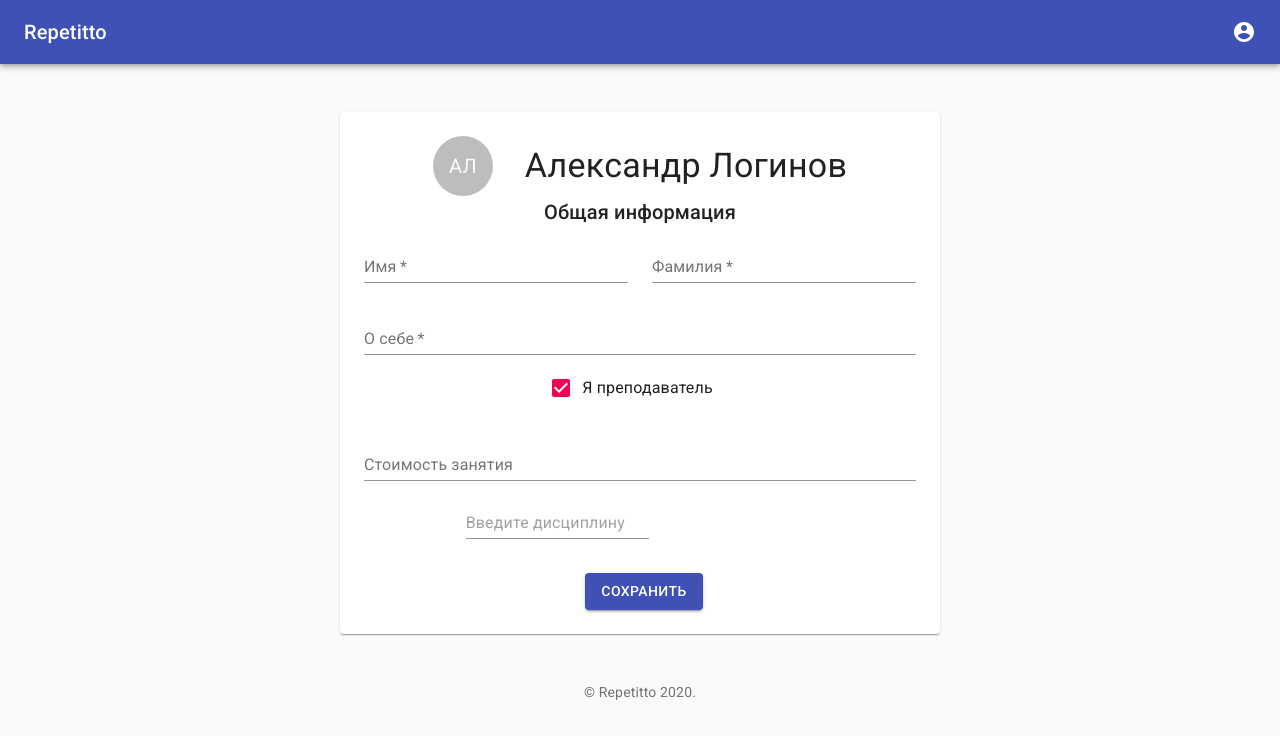
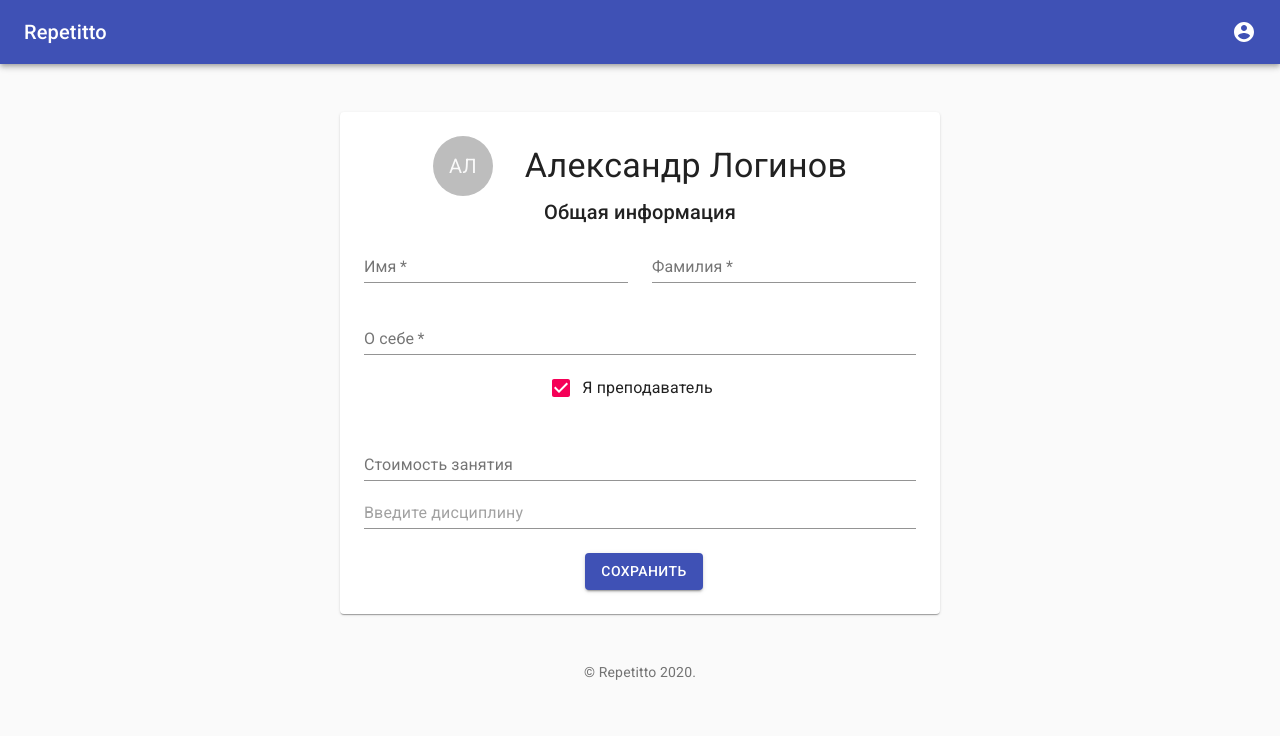
Before and after one commit to DanilBabenkov/Frontend-CFT, a React (Create React App) app: page /profile in a window 1280 px wide. Both pictures are taken after a click on the label "Я преподаватель". Shown: the top 736 px of the page. Built offline with nearby package versions, Linux system fonts and the light colour scheme.

Commit message:
Доисправлено оформление MyProfile

```diff
--- a/src/components/Profile/index.js
+++ b/src/components/Profile/index.js
@@ -101,6 +101,9 @@ class SkillTags extends React.Component {
                     font-style: inherit;
                     font-size: inherit;
                 `}
+                inputStyle={`
+                  width: 100%;
+                `}
               />
             </Grid>
           : ''
--- a/src/components/TagInput/styled/Wrapper.js
+++ b/src/components/TagInput/styled/Wrapper.js
@@ -1,6 +1,6 @@
 
 import styled from 'styled-components';
-var _templateObject = _taggedTemplateLiteral(['\n  padding: 10px;\n   width: 70%;\n'], ['\n   padding: 10px;\n  width: 70%;\n']);
+var _templateObject = _taggedTemplateLiteral([''], ['']);
 
 function _taggedTemplateLiteral(strings, raw) { return Object.freeze(Object.defineProperties(strings, { raw: { value: Object.freeze(raw) } })); }
 
--- a/src/pages/login/SignUP.js
+++ b/src/pages/login/SignUP.js
@@ -5,7 +5,7 @@ import CssBaseline from '@material-ui/core/CssBaseline';
 import TextField from '@material-ui/core/TextField';
 import FormControlLabel from '@material-ui/core/FormControlLabel';
 import Checkbox from '@material-ui/core/Checkbox';
-import {Link, Redirect} from 'react-router-dom';
+import {Link} from 'react-router-dom';
 import Grid from '@material-ui/core/Grid';
 import Box from '@material-ui/core/Box';
 import LockOutlinedIcon from '@material-ui/icons/LockOutlined';
```
Also changed, not shown: src/components/TagInput/TagInput.js (line endings or trailing spaces).
